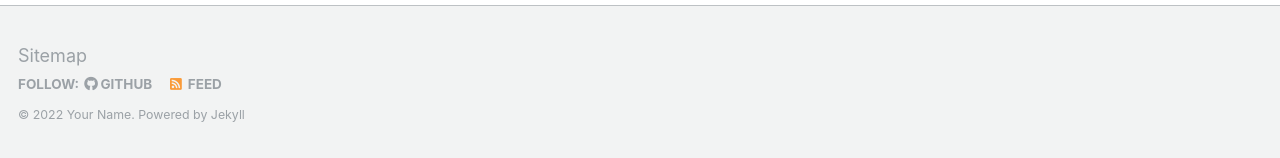
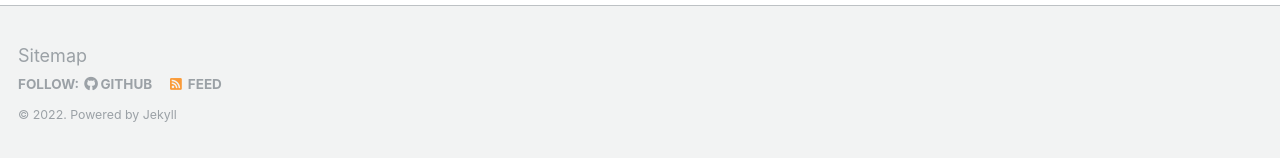
Before and after one commit to caratliff/caratliff.github.io, a Jekyll site: the page built from _pages/about.md, in a window 1280 px wide and 900 px high, scrolled down 2463 px. Shown: the part 739-897 px from the top of the window. Built offline with Jekyll 4.4.1, drawn with Linux system fonts in a browser that asks for light colours.

Commit message:
Update footer.html

```diff
--- a/_includes/footer.html
+++ b/_includes/footer.html
@@ -21,4 +21,4 @@
   </ul>
 </div>
 
-<div class="page__footer-copyright">&copy; {{ site.time | date: '%Y' }} {{ site.name | default: site.title }}. {{ site.data.ui-text[site.locale].powered_by | default: "Powered by" }} <a href="http://jekyllrb.com" rel="nofollow">Jekyll</a></div>
+<div class="page__footer-copyright">&copy; {{ site.time | date: '%Y' }}. {{ site.data.ui-text[site.locale].powered_by | default: "Powered by" }} <a href="http://jekyllrb.com" rel="nofollow">Jekyll</a></div>
```
